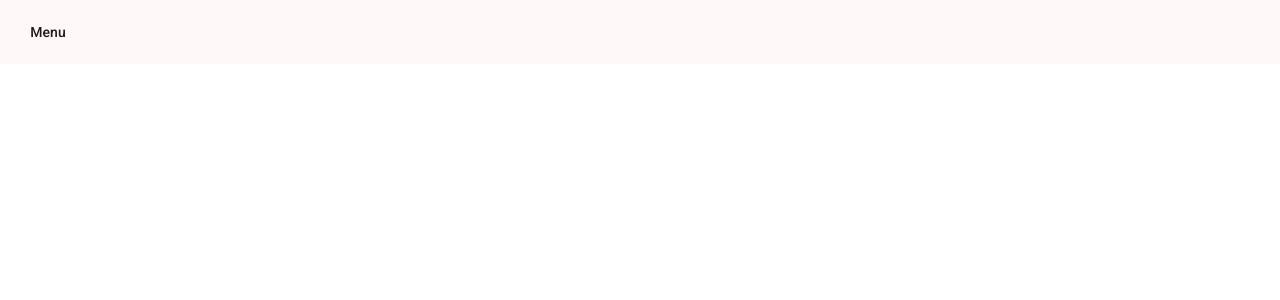
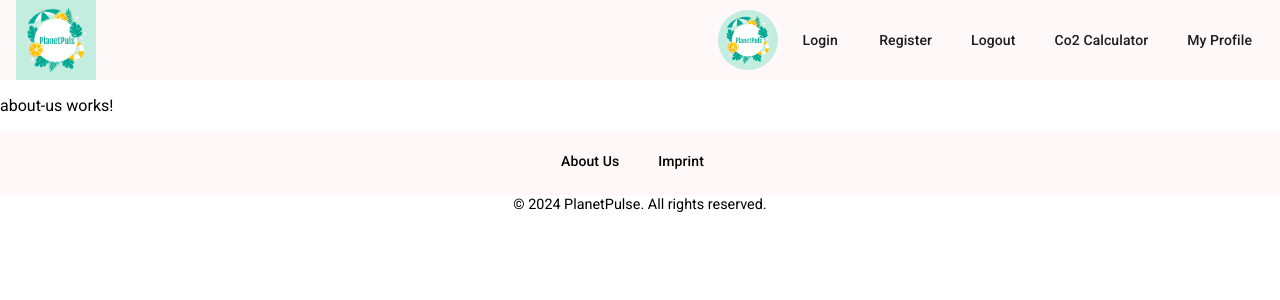
Before and after one commit to ettjob15/PlanetPulse, an Angular app in the folder PlanetPulseFrontend/: page /aboutUs in a window 1280 px wide. Before the commit this address led to /. Shown: the top 300 px of the page. Built offline with nearby package versions, Linux system fonts and the light colour scheme.

Commit message:
Added Footer

```diff
--- /dev/null
+++ b/PlanetPulseFrontend/src/app/about-us/about-us.component.html
@@ -0,0 +1 @@
+<p>about-us works!</p>
--- a/PlanetPulseFrontend/src/app/app.component.html
+++ b/PlanetPulseFrontend/src/app/app.component.html
@@ -1,6 +1,11 @@
-<mat-toolbar color="primary">
+<mat-toolbar color="primary" class="custom-toolbar">
 
-  <button mat-button [matMenuTriggerFor]="movieMenu">Menu</button>
+  <img src="/assets/logo.png" alt="Logo" style="height: 80px; margin-right: auto;" />
+  <img src="/assets/logo.png" alt="Profile"
+       style="height: 60px; width: 60px; border-radius: 50%; margin-right: 10px;" />
+  <button mat-icon-button [matMenuTriggerFor]="movieMenu" class="mobile-menu">
+    <mat-icon>menu</mat-icon>
+  </button>
   <mat-menu #movieMenu="matMenu">
     <button mat-menu-item routerLink="login">Login</button>
     <button mat-menu-item routerLink="register">Register</button>
@@ -9,5 +14,31 @@
     <button mat-menu-item routerLink="userprofile">My Profile</button>
   </mat-menu>
 
+  <div class="desktop-menu">
+    <button mat-button routerLink="login">Login</button>
+    <button mat-button routerLink="register">Register</button>
+    <button mat-button>Logout</button>
+    <button mat-button routerLink="calculator">Co2 Calculator</button>
+    <button mat-button routerLink="userprofile">My Profile</button>
+  </div>
 </mat-toolbar>
+
+
+
 <router-outlet></router-outlet>
+
+
+
+
+<mat-toolbar color="primary" class="footer-toolbar">
+  <!-- Navigation Links -->
+  <div class="footer-links">
+    <a mat-button routerLink="aboutUs">About Us</a>
+    <a mat-button routerLink="imprint">Imprint</a>
+
+  </div>
+  <!-- Copyright -->
+  <div class="footer-copyright">
+    &copy; {{ currentYear }} PlanetPulse. All rights reserved.
+  </div>
+</mat-toolbar>
--- a/PlanetPulseFrontend/src/app/app.component.scss
+++ b/PlanetPulseFrontend/src/app/app.component.scss
@@ -0,0 +1,73 @@
+.custom-toolbar {
+    height: 80px;
+    /* Toolbar-Höhe */
+    display: flex;
+    align-items: center;
+}
+
+/* Desktop-Menü standardmäßig anzeigen */
+.desktop-menu {
+    display: flex;
+    gap: 15px;
+    /* Abstand zwischen Buttons */
+}
+
+/* Hamburger-Menü für kleine Bildschirme anzeigen */
+.mobile-menu {
+    display: none;
+}
+
+/* Für kleine Bildschirme (Handys) */
+@media (max-width: 768px) {
+    .desktop-menu {
+        display: none;
+        /* Desktop-Menü ausblenden */
+    }
+
+    .mobile-menu {
+        display: block;
+        /* Hamburger-Menü anzeigen */
+    }
+}
+
+.footer-toolbar {
+    color: black; /* Text color */
+    display: flex;
+    flex-direction: column; /* Inhalte untereinander anordnen */
+    align-items: center; /* Zentriert alle Elemente horizontal */
+    padding: 10px 20px;
+}
+
+.footer-copyright {
+    margin: 5px 0;
+}
+
+.footer-links a {
+    color: black;
+    text-decoration: none;
+    margin-right: 15px;
+    justify-content: center;
+}
+
+.footer-links a:hover {
+    text-decoration: underline;
+    /* Hover-Effekt */
+}
+
+.social-icons a {
+    color: black;
+    margin-right: 10px;
+}
+
+mat-icon {
+    font-size: 24px;
+    /* Größe der Social Icons */
+}
+
+.footer-copyright {
+    text-align: center;
+    flex-basis: 100%;
+    /* Vollbreite für kleinere Bildschirme */
+    margin-top: 10px;
+    font-size: 0.9rem;
+}
--- a/PlanetPulseFrontend/src/app/app.component.ts
+++ b/PlanetPulseFrontend/src/app/app.component.ts
@@ -1,9 +1,10 @@
 import { Component } from '@angular/core';
 import { MatButtonModule } from '@angular/material/button';
-import { MatMenuModule } from '@angular/material/menu';
+import { MatMenu, MatMenuModule } from '@angular/material/menu';
 import { MatToolbarModule } from '@angular/material/toolbar';
 import { Router, RouterLink, RouterOutlet } from '@angular/router';
 import { AsyncPipe } from '@angular/common';
+import { MatIconModule } from '@angular/material/icon';
 @Component({
   selector: 'app-root',
   standalone: true,
@@ -13,6 +14,7 @@ import { AsyncPipe } from '@angular/common';
     MatToolbarModule,
     MatMenuModule,
     MatButtonModule,
+    MatIconModule,
     AsyncPipe
   ],
   templateUrl: './app.component.html',
@@ -20,4 +22,5 @@ import { AsyncPipe } from '@angular/common';
 })
 export class AppComponent {
   title = 'PlanetPulseFrontend';
+  currentYear: number = new Date().getFullYear();
 }
--- a/PlanetPulseFrontend/src/app/app.routes.ts
+++ b/PlanetPulseFrontend/src/app/app.routes.ts
@@ -5,6 +5,7 @@ import { ImprintComponent } from './imprint/imprint.component';
 import { LoginComponent } from './login/login.component';
 import { RegisterComponent } from './register/register.component';
 import { UserProfileComponent } from './user-profile/user-profile.component';
+import { AboutUsComponent } from './about-us/about-us.component';
 
 export const routes: Routes = [
     { path: '', redirectTo: '/polution-map', pathMatch: 'full' },
@@ -14,4 +15,5 @@ export const routes: Routes = [
   { path: 'login', component: LoginComponent},
   { path: 'register', component: RegisterComponent},
   { path: 'userprofile', component: UserProfileComponent},
+  { path: 'aboutUs', component: AboutUsComponent},
 ];
--- a/PlanetPulseFrontend/src/index.html
+++ b/PlanetPulseFrontend/src/index.html
@@ -8,6 +8,7 @@
   <link rel="icon" type="image/x-icon" href="favicon.ico">
   <link href="https://fonts.googleapis.com/css2?family=Roboto:wght@300;400;500&display=swap" rel="stylesheet">
   <link href="https://fonts.googleapis.com/icon?family=Material+Icons" rel="stylesheet">
+
 </head>
 <body>
   <app-root></app-root>
```
Also changed, not shown: PlanetPulseFrontend/src/app/about-us/about-us.component.ts (added, +12 -0 lines), PlanetPulseFrontend/public/assets/logo.png (added), PlanetPulseFrontend/src/app/about-us/about-us.component.scss (added), 1 other file (tests, documents, lock files or other folders).
